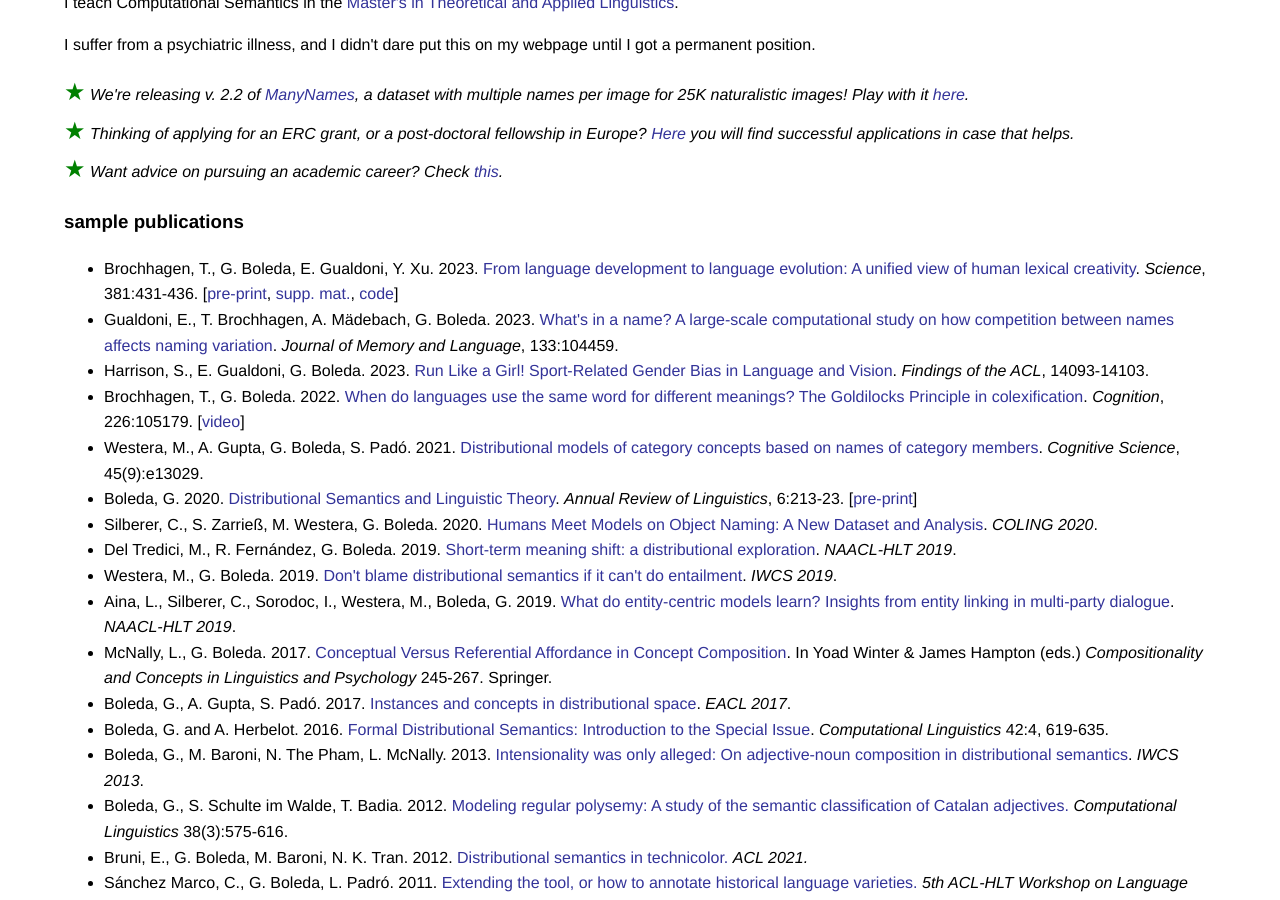
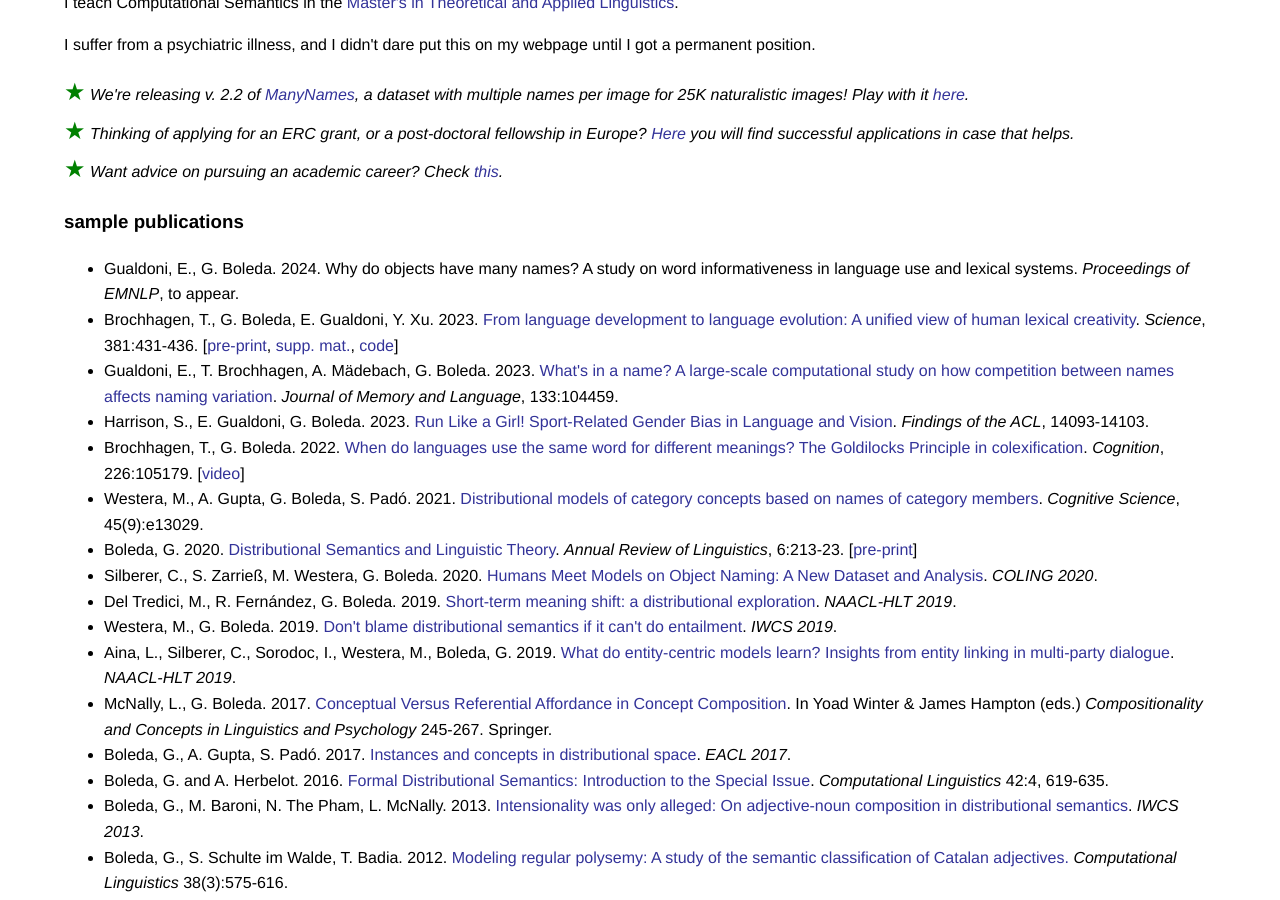
Before and after one commit to gboleda/gboleda.github.io, a Jekyll site: the page built from index.html, in a window 1280 px wide and 900 px high, scrolled down 425 px. Built offline with Jekyll 4.4.1, drawn with Linux system fonts in a browser that asks for light colours.

Commit message:
small fix, emnlp paper

```diff
--- a/index.html
+++ b/index.html
@@ -51,6 +51,10 @@ title: Gemma Boleda
 
 <h3>sample publications</h3>
 <ul>
+  <li>Gualdoni, E., G. Boleda. 2024.
+    Why do objects have many names? A study on word informativeness in language use and lexical systems.
+    <i>Proceedings of EMNLP</i>, to appear.
+  </li>
   <li>Brochhagen, T., G. Boleda, E. Gualdoni, Y. Xu. 2023.
     <a href="https://www.science.org/doi/10.1126/science.ade7981">From language development to language evolution: A unified view of human lexical creativity</a>.
     <i>Science</i>, 381:431-436.
```
Also changed, not shown: pubs/index.html (+9 -5 lines).
